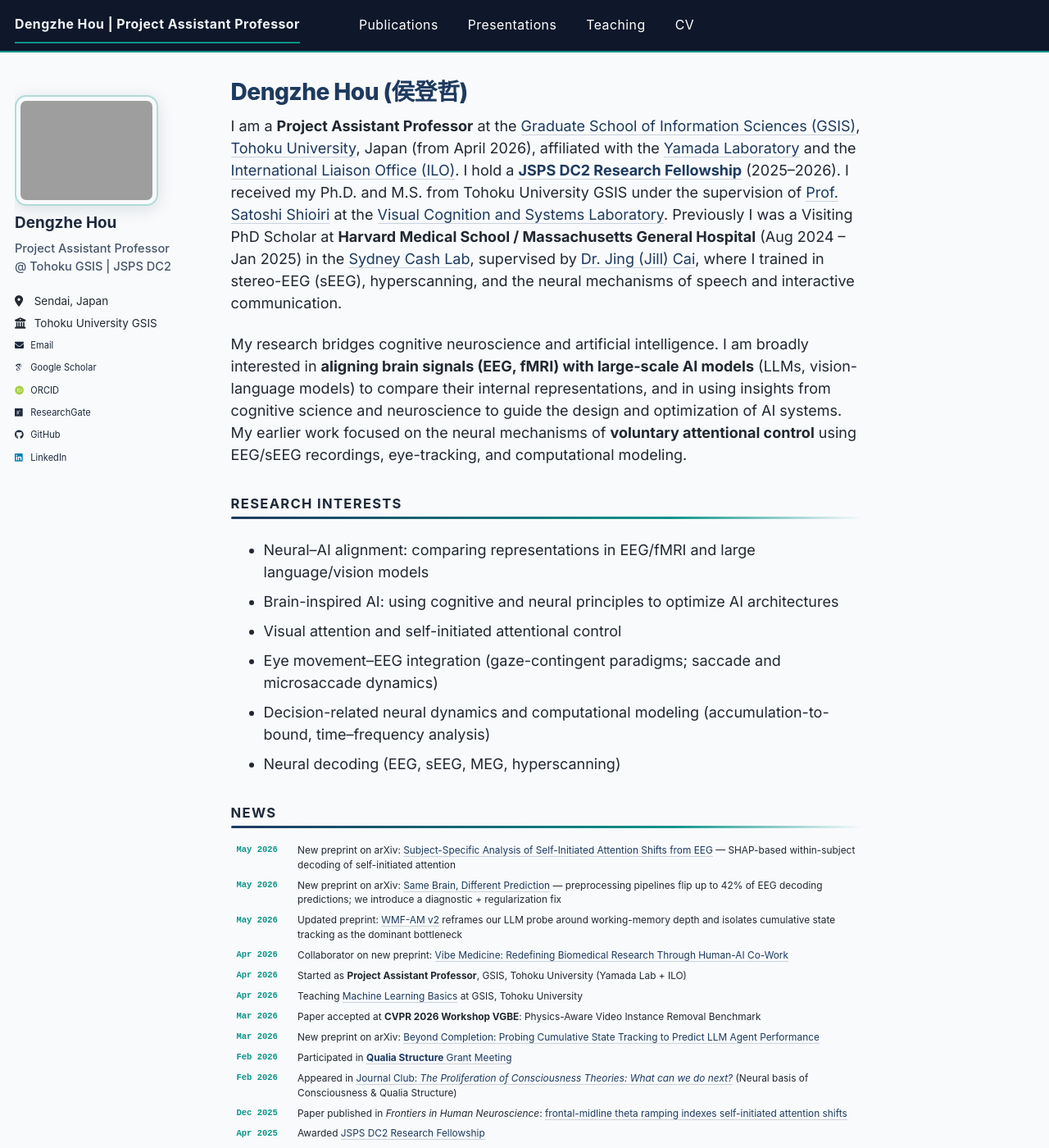
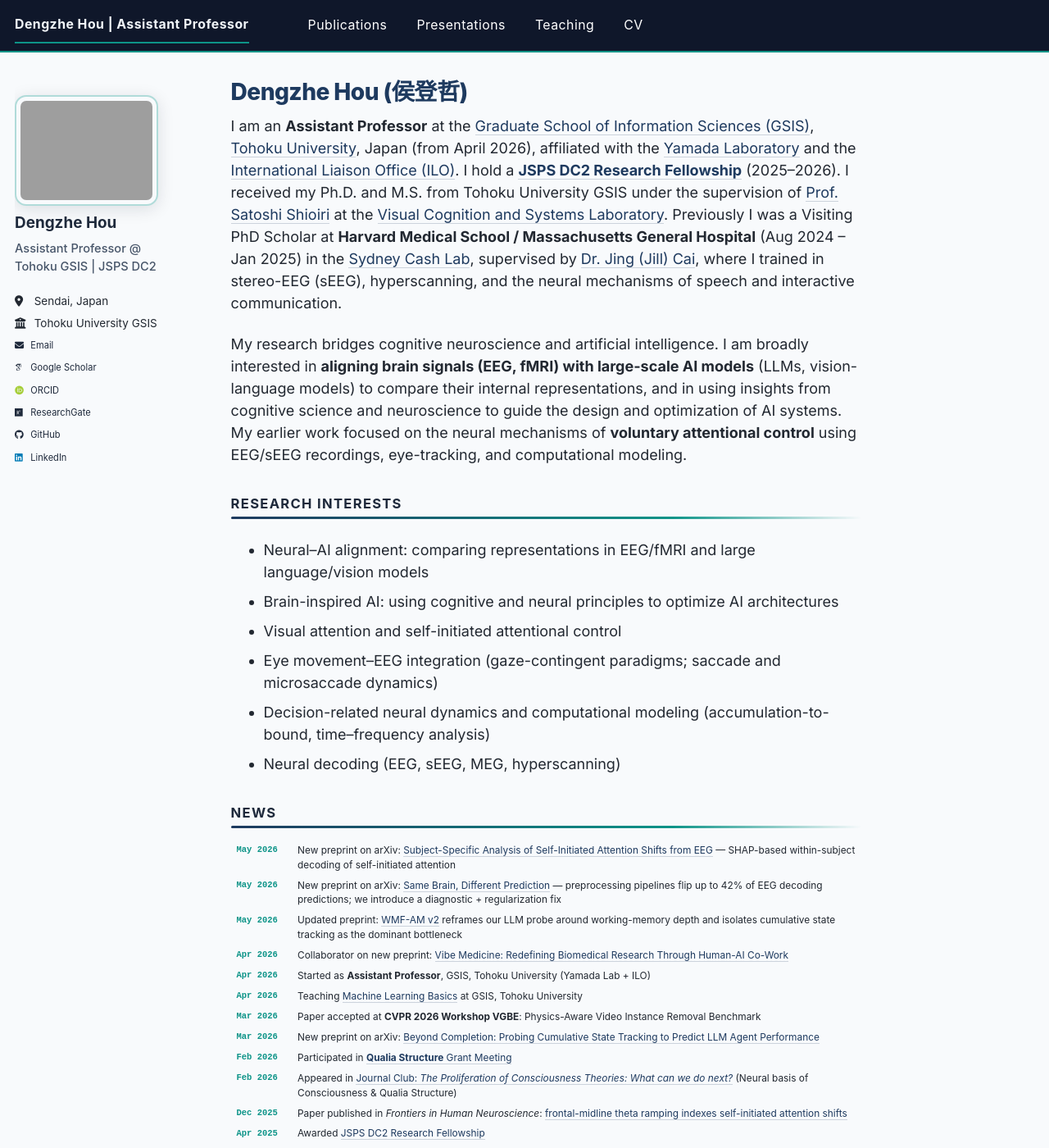
Before and after one commit to dengzhe-hou/dengzhe-hou.github.io, a Jekyll site: the page built from _pages/about.md, in a window 1280 px wide and 1400 px high. Shown: the whole window at 82% size. Built offline with Jekyll 4.4.1, drawn with Linux system fonts in a browser that asks for light colours; some web fonts are replaced; a script bundle is joined from its source files by our own code; library files that are not in the unit come from our copies.

Commit message:
Drop 'Project' prefix from Assistant Professor title
Simplify title to 'Assistant Professor' across bio, News, sidebar,
site title, meta description, and JSON-LD jobTitle.

Co-Authored-By: Claude Opus 4.7 (1M context) <noreply@anthropic.com>

```diff
--- a/_config.yml
+++ b/_config.yml
@@ -9,10 +9,10 @@
 # Basic Site Settings
 locale                   : "en-US"
 site_theme               : "air" # The available themes options are "default", "air", "sunrise", "mint", "dirt" and "contrast"
-title                    : "Dengzhe Hou | Project Assistant Professor"
+title                    : "Dengzhe Hou | Assistant Professor"
 title_separator          : "-"
 name                     : &name "Dengzhe Hou"
-description              : &description "Project Assistant Professor @ Tohoku GSIS | JSPS DC2 Fellow | Visual Cognition & Neuroscience | Brain × AI"   # Update this with a general description of your site, this is the default if not overridden by a page
+description              : &description "Assistant Professor @ Tohoku GSIS | JSPS DC2 Fellow | Visual Cognition & Neuroscience | Brain × AI"   # Update this with a general description of your site, this is the default if not overridden by a page
 url                      : https://dengzhe-hou.github.io/ # The base hostname & protocol for your site e.g. "https://[your GitHub username].github.io",
                                                            # or if you already have some other page hosted on Github then use "https://[your GitHub username].github.io/[Your Repo Name]"
 baseurl                  : "" # the subpath of your site, e.g. "/blog"
@@ -26,7 +26,7 @@ author:
   avatar           : "profile.jpg"
   name             : "Dengzhe Hou"
   pronouns         : # example: "she/her"
-  bio              : "Project Assistant Professor @ Tohoku GSIS | JSPS DC2"
+  bio              : "Assistant Professor @ Tohoku GSIS | JSPS DC2"
   location         : "Sendai, Japan"
   employer         : "Tohoku University GSIS"
   uri              : # URL
--- a/_includes/head/custom.html
+++ b/_includes/head/custom.html
@@ -319,7 +319,7 @@
   "alternateName": "侯登哲",
   "url": "https://dengzhe-hou.github.io",
   "image": "https://dengzhe-hou.github.io/images/profile.jpg",
-  "jobTitle": "Project Assistant Professor",
+  "jobTitle": "Assistant Professor",
   "worksFor": {
     "@type": "EducationalOrganization",
     "name": "Tohoku University, Graduate School of Information Sciences",
--- a/_pages/about.md
+++ b/_pages/about.md
@@ -7,7 +7,7 @@ redirect_from:
   - /about.html
 ---
 
-I am a **Project Assistant Professor** at the [Graduate School of Information Sciences (GSIS)](https://www.is.tohoku.ac.jp/en/), [Tohoku University](https://www.tohoku.ac.jp/en/), Japan (from April 2026), affiliated with the [Yamada Laboratory](https://yamada-lab.gr.jp/ja/index.html) and the [International Liaison Office (ILO)](https://www.is.tohoku.ac.jp/introduction/ilo/). I hold a **[JSPS DC2 Research Fellowship](https://kaken.nii.ac.jp/ja/grant/KAKENHI-PROJECT-25KJ0641)** (2025–2026). I received my Ph.D. and M.S. from Tohoku University GSIS under the supervision of [Prof. Satoshi Shioiri](https://scholar.google.com/citations?user=I9qDcUsAAAAJ&hl=en) at the [Visual Cognition and Systems Laboratory](https://www.shioiri.riec.tohoku.ac.jp/). Previously I was a Visiting PhD Scholar at **Harvard Medical School / Massachusetts General Hospital** (Aug 2024 – Jan 2025) in the [Sydney Cash Lab](https://cashlab.mgh.harvard.edu/), supervised by [Dr. Jing (Jill) Cai](https://scholar.google.co.jp/citations?user=ggUF_nIAAAAJ&hl=ja), where I trained in stereo-EEG (sEEG), hyperscanning, and the neural mechanisms of speech and interactive communication.
+I am an **Assistant Professor** at the [Graduate School of Information Sciences (GSIS)](https://www.is.tohoku.ac.jp/en/), [Tohoku University](https://www.tohoku.ac.jp/en/), Japan (from April 2026), affiliated with the [Yamada Laboratory](https://yamada-lab.gr.jp/ja/index.html) and the [International Liaison Office (ILO)](https://www.is.tohoku.ac.jp/introduction/ilo/). I hold a **[JSPS DC2 Research Fellowship](https://kaken.nii.ac.jp/ja/grant/KAKENHI-PROJECT-25KJ0641)** (2025–2026). I received my Ph.D. and M.S. from Tohoku University GSIS under the supervision of [Prof. Satoshi Shioiri](https://scholar.google.com/citations?user=I9qDcUsAAAAJ&hl=en) at the [Visual Cognition and Systems Laboratory](https://www.shioiri.riec.tohoku.ac.jp/). Previously I was a Visiting PhD Scholar at **Harvard Medical School / Massachusetts General Hospital** (Aug 2024 – Jan 2025) in the [Sydney Cash Lab](https://cashlab.mgh.harvard.edu/), supervised by [Dr. Jing (Jill) Cai](https://scholar.google.co.jp/citations?user=ggUF_nIAAAAJ&hl=ja), where I trained in stereo-EEG (sEEG), hyperscanning, and the neural mechanisms of speech and interactive communication.
 
 My research bridges cognitive neuroscience and artificial intelligence. I am broadly interested in **aligning brain signals (EEG, fMRI) with large-scale AI models** (LLMs, vision-language models) to compare their internal representations, and in using insights from cognitive science and neuroscience to guide the design and optimization of AI systems. My earlier work focused on the neural mechanisms of **voluntary attentional control** using EEG/sEEG recordings, eye-tracking, and computational modeling.
 
@@ -28,7 +28,7 @@ My research bridges cognitive neuroscience and artificial intelligence. I am bro
 | **May 2026** | New preprint on arXiv: [Same Brain, Different Prediction](https://arxiv.org/abs/2605.07212) — preprocessing pipelines flip up to 42% of EEG decoding predictions; we introduce a diagnostic + regularization fix |
 | **May 2026** | Updated preprint: [WMF-AM v2](https://arxiv.org/abs/2603.27343) reframes our LLM probe around working-memory depth and isolates cumulative state tracking as the dominant bottleneck |
 | **Apr 2026** | Collaborator on new preprint: [Vibe Medicine: Redefining Biomedical Research Through Human-AI Co-Work](https://arxiv.org/abs/2604.23674) |
-| **Apr 2026** | Started as **Project Assistant Professor**, GSIS, Tohoku University (Yamada Lab + ILO) |
+| **Apr 2026** | Started as **Assistant Professor**, GSIS, Tohoku University (Yamada Lab + ILO) |
 | **Apr 2026** | Teaching [Machine Learning Basics](https://gp-ds.tohoku.ac.jp/ja/index.html) at GSIS, Tohoku University |
 | **Mar 2026** | Paper accepted at **CVPR 2026 Workshop VGBE**: Physics-Aware Video Instance Removal Benchmark |
 | **Mar 2026** | New preprint on arXiv: [Beyond Completion: Probing Cumulative State Tracking to Predict LLM Agent Performance](https://arxiv.org/abs/2603.27343) |
```
